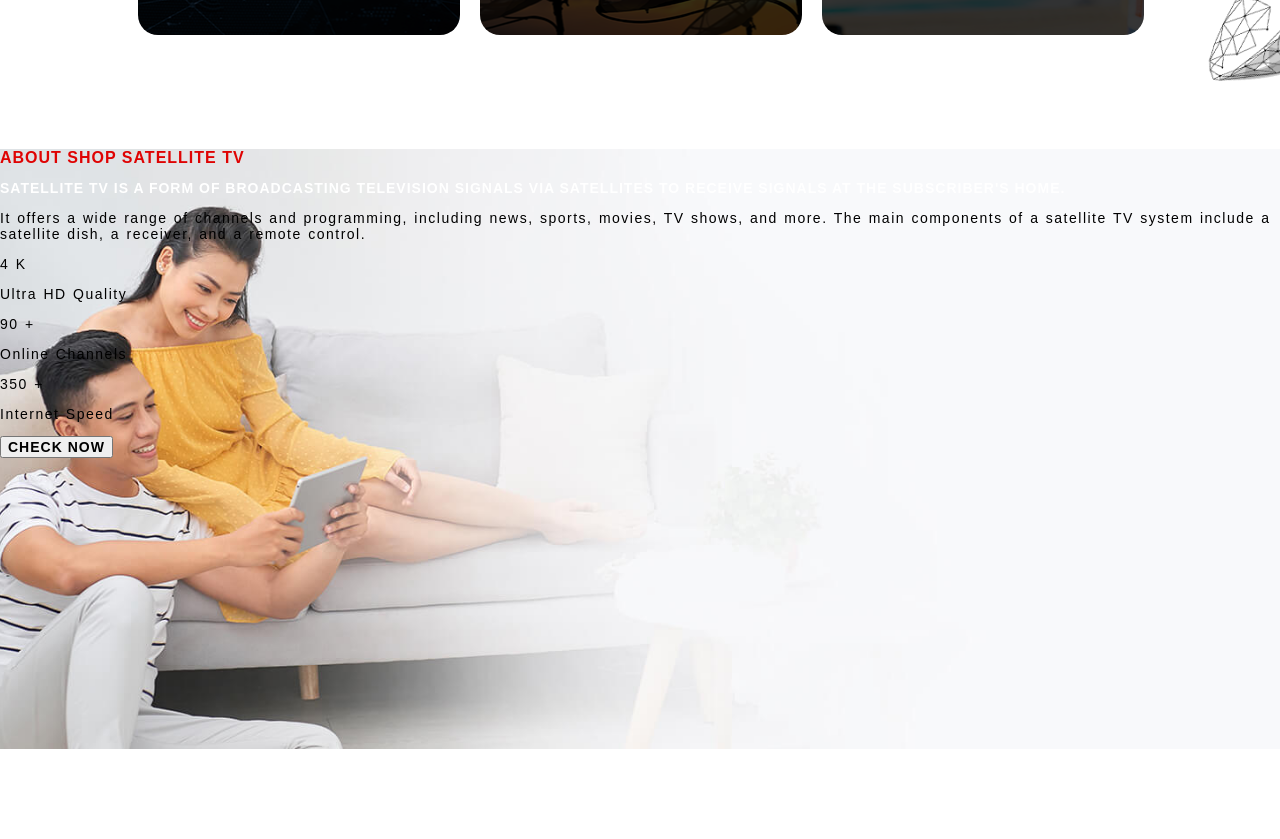
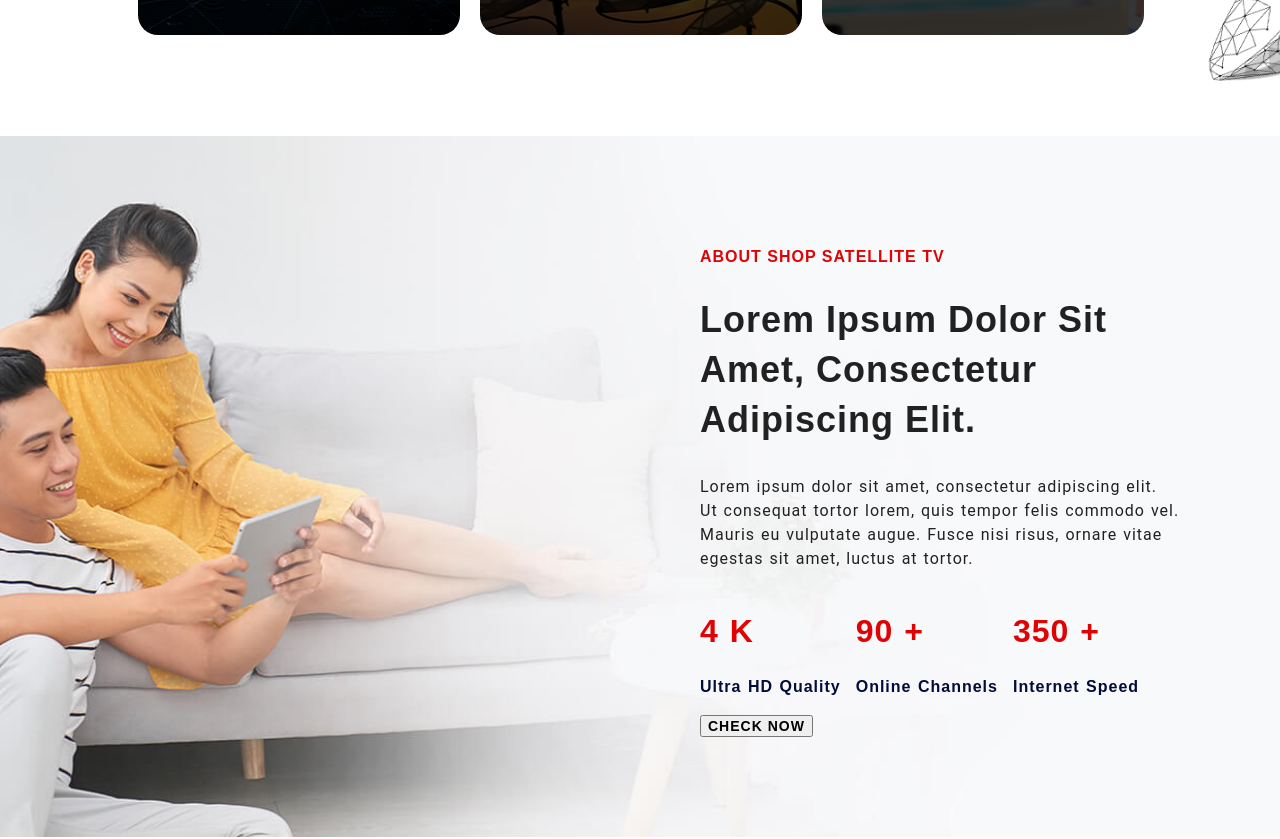
Before and after one commit to Sherdil07/CableTv, a React (Create React App) app: page / in a window 1280 px wide. Shown: the part 1380-2219 px from the top of the page. Built offline with nearby package versions, Linux system fonts and the light colour scheme.

Commit message:
Home component design
t
lease enter the commit message for your changes. Lines starting

```diff
--- a/src/pages/AboutSatteliteTv.jsx
+++ b/src/pages/AboutSatteliteTv.jsx
@@ -17,14 +17,13 @@ const AboutSatteliteTv = () => {
         <div className="AboutContent">
           <h2 className="title">ABOUT SHOP SATELLITE TV</h2>
           <h2 className="heading">
-            Satellite TV is a form of broadcasting television signals via
-            satellites to receive signals at the subscriber's home.
+            Lorem ipsum dolor sit amet, consectetur adipiscing elit.
           </h2>
           <p>
-            It offers a wide range of channels and programming, including news,
-            sports, movies, TV shows, and more. The main components of a
-            satellite TV system include a satellite dish, a receiver, and a
-            remote control.
+            Lorem ipsum dolor sit amet, consectetur adipiscing elit. Ut
+            consequat tortor lorem, quis tempor felis commodo vel. Mauris eu
+            vulputate augue. Fusce nisi risus, ornare vitae egestas sit amet,
+            luctus at tortor.
           </p>
           <div className="figures">
             <div className="figures-1">
--- a/src/styles/AboutSatellite.css
+++ b/src/styles/AboutSatellite.css
@@ -1,3 +1,58 @@
 .SatelliteBG {
-  height: 600px;
+  padding-top: 100px;
+  padding-bottom: 100px;
+  padding-right: 100px;
+  padding-left: 700px;
 }
+.AboutContent .title {
+  color: #df0303;
+  font-family: "Montserrat", Sans-serif;
+  font-size: 16px;
+  line-height: 16px;
+  font-weight: 600;
+  text-transform: uppercase;
+  letter-spacing: 1px;
+  text-align: left;
+}
+.AboutContent .heading {
+  color: #222121;
+  font-family: "Montserrat", Sans-serif;
+  font-size: 36px;
+  font-weight: 600;
+  line-height: 50px;
+  letter-spacing: 1px;
+  text-transform: capitalize;
+  text-align: left;
+}
+.AboutContent p {
+  font-family: "Roboto", sans-serif;
+  width: 100%;
+  color: #222121;
+  word-spacing: 1px;
+  font-size: 16px;
+  line-height: 24px;
+  font-weight: 400;
+  letter-spacing: 1px;
+  text-transform: initial;
+  text-align: left;
+}
+.figures {
+  display: flex;
+}
+.figures-1 {
+  margin-right: 15px;
+}
+.figures p:first-child {
+  color: #df0303;
+  font-family: "Montserrat", Sans-serif;
+  font-size: 32px;
+  font-weight: 700;
+  letter-spacing: 1px;
+}
+.figures p:last-child {
+  color: #010c3a;
+  font-family: "Montserrat", Sans-serif;
+  font-size: 16px;
+  font-weight: 600;
+  letter-spacing: 1px;
+}
```
